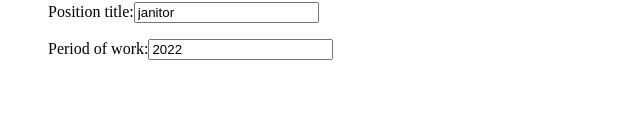
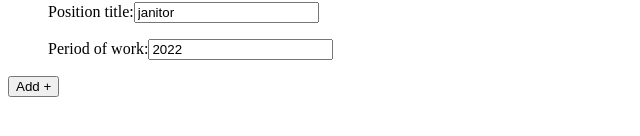
Before and after one commit to daniilpogosyan/cv-application, a React (Create React App) app: page / in a window 1280 px wide. Shown: the part 462-598 px from the top of the page, without its empty margins (0-640 px from the left). Built offline with nearby package versions, Linux system fonts and the light colour scheme.

Commit message:
Add AddItem button to WorkExperience Component

```diff
--- a/src/App.js
+++ b/src/App.js
@@ -42,6 +42,7 @@ class App extends React.Component {
     this.handleEducationItemAdd = this.handleEducationItemAdd.bind(this);
 
     this.handleWorkExperienceItemChange = this.handleWorkExperienceItemChange.bind(this);
+    this.handleWorkExperienceItemAdd = this.handleWorkExperienceItemAdd.bind(this);
   }
 
   handlePersonalChange(event) {
@@ -98,6 +99,21 @@ class App extends React.Component {
     })
   }
 
+  handleWorkExperienceItemAdd(event) {
+    const newItem = {
+      id: uniqid(),
+      data: {
+        company: "",
+        position: "",
+        period: ""
+      }
+    }
+    this.setState({
+      workExperience: this.state.workExperience.concat(newItem)
+    })
+  }
+
+
   render() {
     return (
       <div className="App">
@@ -113,6 +129,7 @@ class App extends React.Component {
         <WorkExperience
           workExperience={this.state.workExperience}
           onItemUpdate={this.handleWorkExperienceItemChange}
+          onItemAdd={this.handleWorkExperienceItemAdd}
         />
       </div>
     );
--- a/src/components/WorkExperience.js
+++ b/src/components/WorkExperience.js
@@ -23,6 +23,7 @@ export default class WorkExperience extends React.Component {
             ))
           }
         </ul>
+        <button onClick={this.props.onItemAdd}>Add +</button>
       </section>
     )
   }
```
